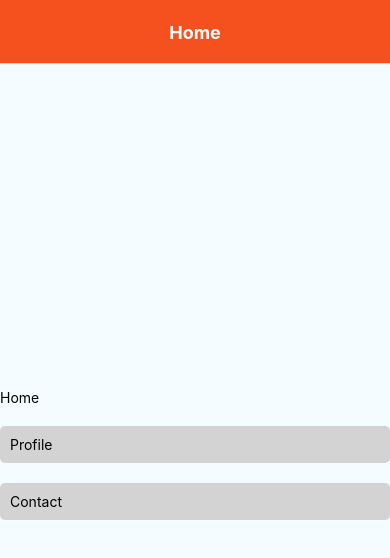
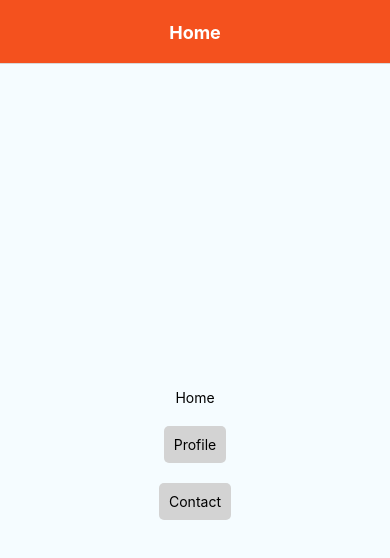
Before and after one commit to ArthBG/navigation-react-native, a React Native app: screen /Home in a window 390 px wide. Shown: the top 558 px of the page. Built offline with nearby package versions, Linux system fonts and the light colour scheme.

Commit message:
Refactor styles in Home component

```diff
--- a/src/screens/Home/index.jsx
+++ b/src/screens/Home/index.jsx
@@ -2,21 +2,21 @@ import { View, Text, TouchableOpacity } from 'react-native'
 
 import { useNavigation } from '@react-navigation/native'
 
-import styles from './styles.js'
+import style from './styles.js'
 
 export default function Home() {
     const navigation = useNavigation()
   return (
-    <View style={styles.container}>
+    <View style={style.container}>
         <Text>Home</Text>
         <TouchableOpacity
-            style={styles.navButton}
+            style={style.navButton}
             onPress={() => navigation.navigate('Profile')}
         >
             <Text>Profile</Text>
         </TouchableOpacity>
         <TouchableOpacity
-            style={styles.navButton}
+            style={style.navButton}
             onPress={() => navigation.navigate('Contact')}
         >
             <Text>Contact</Text>
--- a/src/screens/Home/styles.js
+++ b/src/screens/Home/styles.js
@@ -1,11 +1,11 @@
 import { StyleSheet } from 'react-native';
 
-const styles = StyleSheet.create({
+const style = StyleSheet.create({
     container: {
         flex: 1,
         backgroundColor: '#F5FCFF',
-        allignItems: 'center',
         justifyContent: 'center',
+        alignItems: 'center',
     },
     navButton: {
         marginTop: 20,
@@ -16,4 +16,4 @@ const styles = StyleSheet.create({
     },
 });
 
-export default styles;
+export default style;
```
